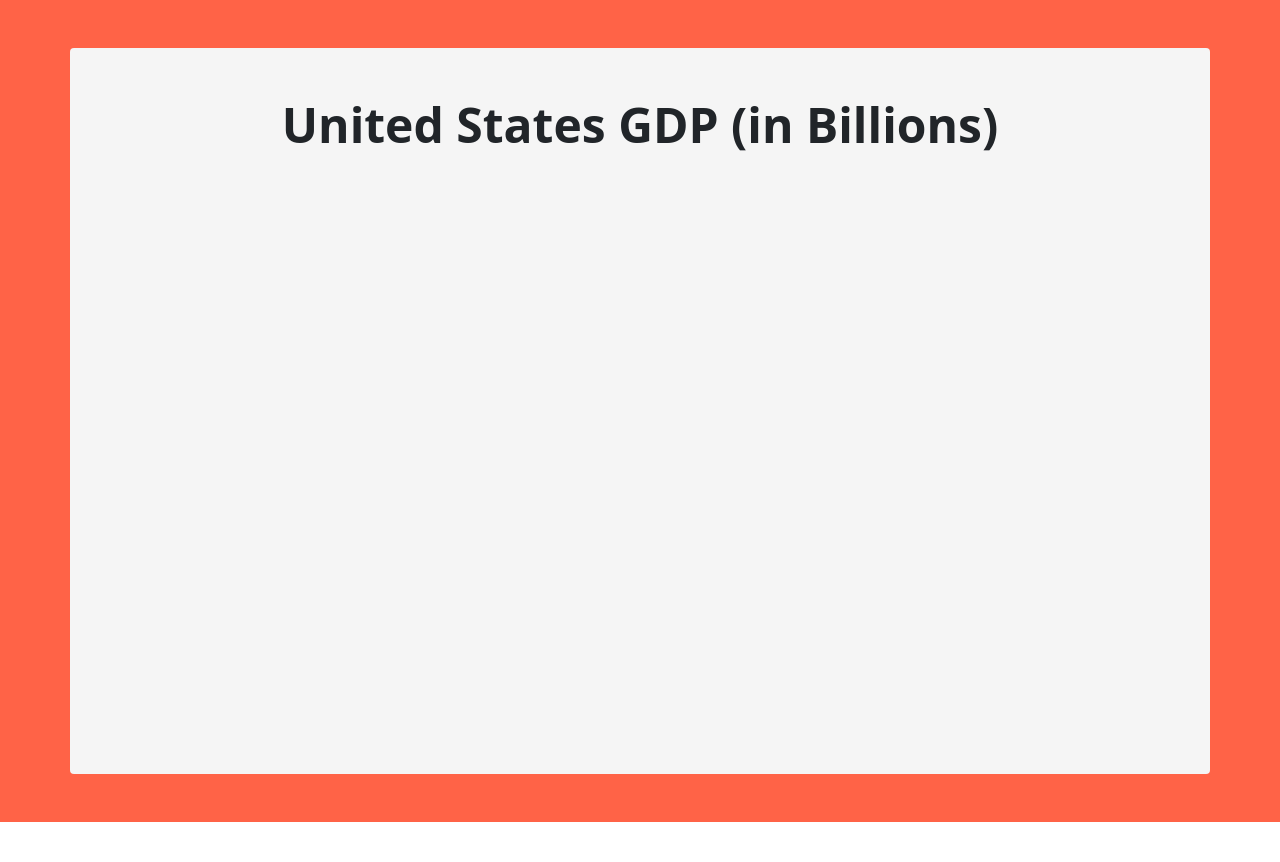
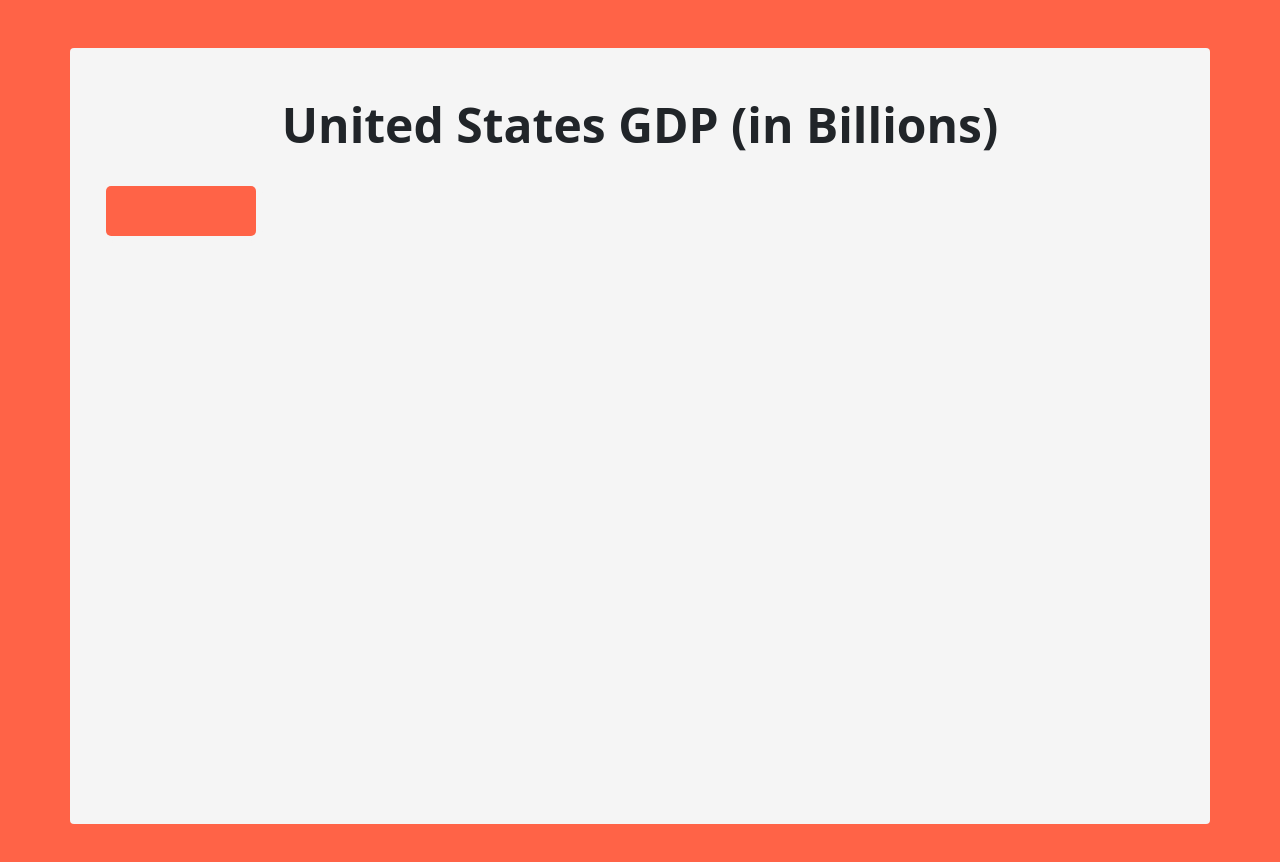
Before and after one commit to A3AJAGBE/d3_bar_chart, a plain HTML site: page index.html in a window 1280 px wide. Before the commit the page ends 822 px from the top, so only its background shows below. Drawn offline with nearby package versions, Linux system fonts and the light colour scheme; no server answers.

Commit message:
Add tooltip css

```diff
--- a/style.css
+++ b/style.css
@@ -23,3 +23,16 @@ main {
 .bar:hover {
     fill:dodgerblue;
 }
+
+#tooltip {
+    background-color: var(--theme-bg-color);
+    box-shadow: 1px 1px 10px;
+    color: var(--light-bg-color);
+    border-radius: 5px;
+    width: 150px;
+    height: 50px;
+    display: flex;
+    justify-content: center;
+    align-items: center;
+    pointer-events: none;
+}
```
